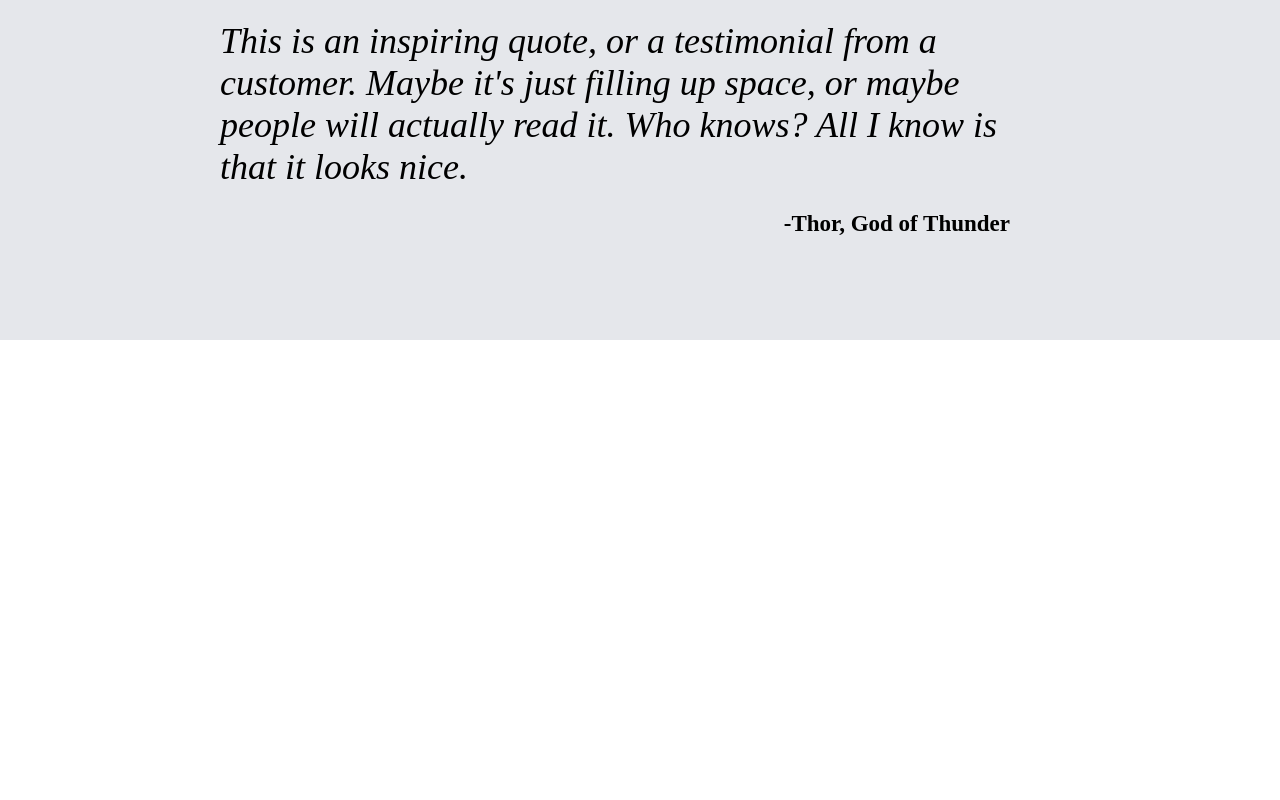
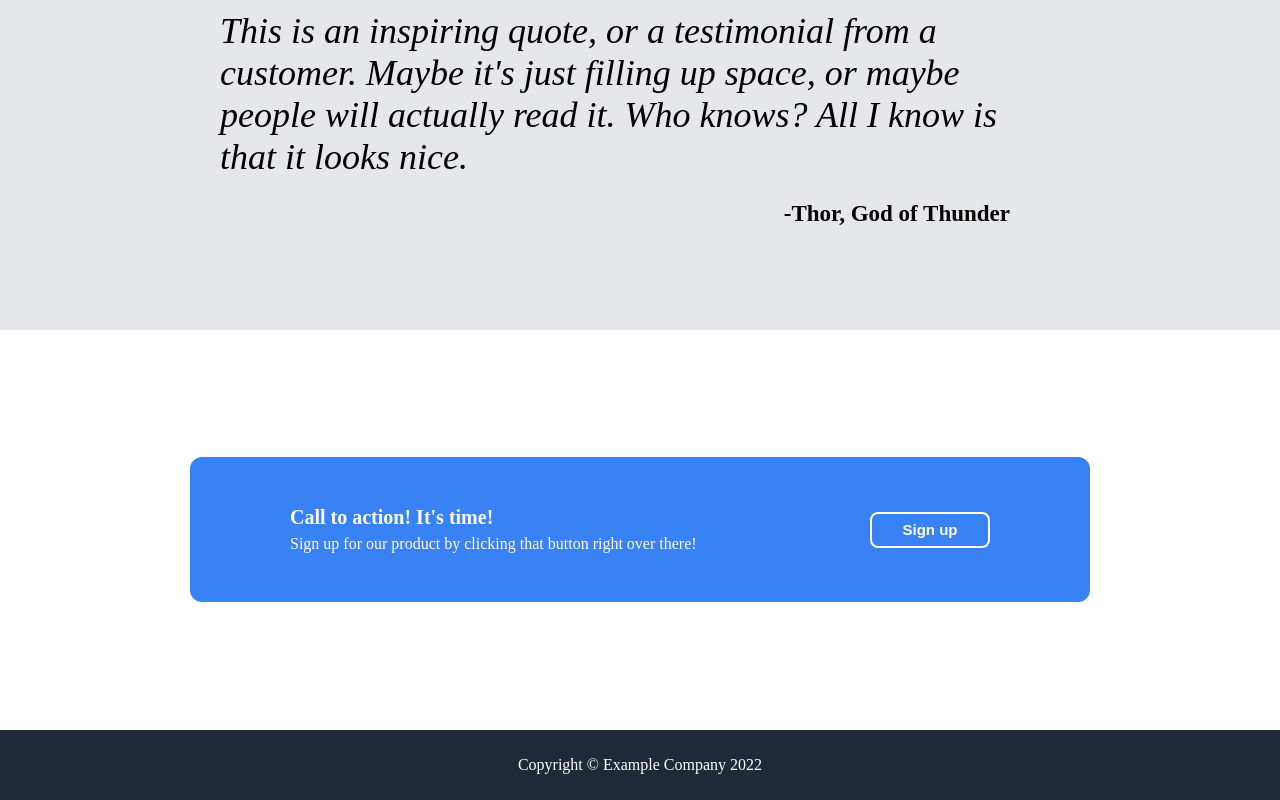
Before and after one commit to LisandroCausa/landing-page, a plain HTML site: page index.html in a window 1280 px wide. Shown: the part 1030-1830 px from the top of the page. Before the commit the page ends 1370 px from the top, so only its background shows below. Drawn offline with Linux system fonts and the light colour scheme.

Commit message:
Call to action and footer section

```diff
--- a/index.html
+++ b/index.html
@@ -56,5 +56,18 @@
         <p>-Thor, God of Thunder</p>
     </div>
 
+    <div class="call-to-action">
+        <div class="call-to-action-container">
+            <div>
+                <h3>Call to action! It's time!</h3>
+                <p>Sign up for our product by clicking that button right over there!</p>
+            </div>
+            <button>Sign up</button>
+        </div>
+    </div>
+
+    <footer>
+        Copyright © Example Company 2022
+    </footer>
 </body>
 </html>
--- a/style.css
+++ b/style.css
@@ -80,7 +80,7 @@ a {
 /*=============================*/
 
 .info {
-    height: 450px;
+    height: 440px;
     display: flex;
     flex-direction: column;
     align-items: center;
@@ -108,7 +108,7 @@ h2 {
 
 .item img {
     max-width: 180px;
-    border: 2px solid blue;
+    border: 2px solid #3882F6;
     border-radius: 14px;
 }
 
@@ -139,3 +139,55 @@ h2 {
     font-size: 23px;
     font-weight: 900;
 }
+
+/*=============================*/
+
+.call-to-action {
+    height: 400px;
+    display: flex;
+    justify-content: center;
+    align-items: center;
+}
+
+.call-to-action-container {
+    height: 65px;
+    width: 700px;
+    padding: 40px 100px;
+    border-radius: 12px;
+    background-color: #3882F6;
+    display: flex;
+    justify-content: space-between;
+    align-items: center;
+    color: white;
+}
+
+.call-to-action-container button {
+    height: 36px;
+    width: 120px;
+    font-size: 15px;
+    font-weight: 800;
+    color: white;
+    background-color: transparent;
+    border: 2px solid white;
+    border-radius: 8px;
+}
+
+.call-to-action-container div h3 {
+    font-size: 20px;
+    margin: 0 0 6px 0;
+}
+
+.call-to-action-container div p {
+    margin: 0;
+}
+
+/*=============================*/
+
+footer {
+    height: 70px;
+    background-color: #1F2937;
+    color: white;
+    display: flex;
+    justify-content: center;
+    align-items: center;
+}
```
